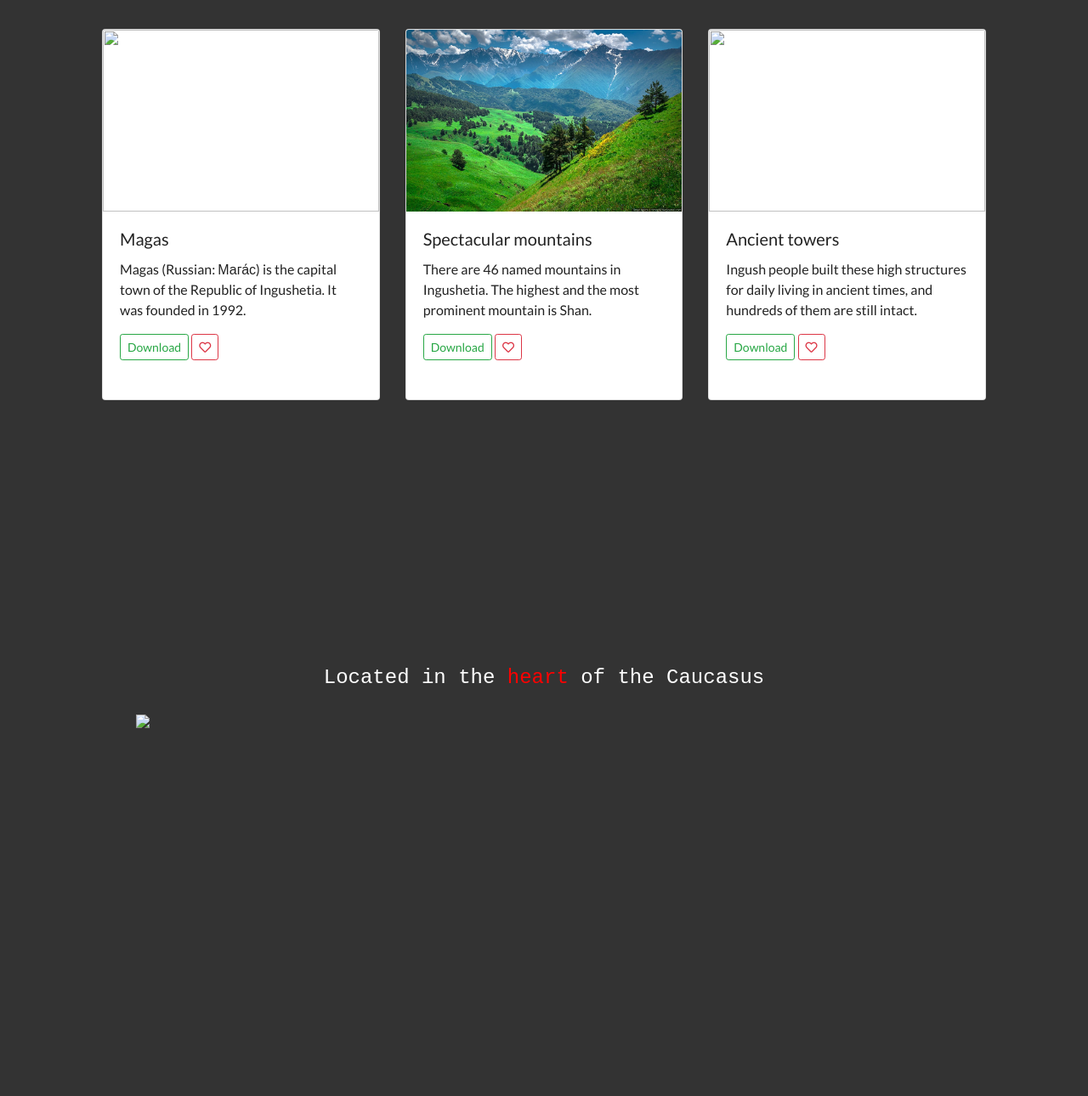
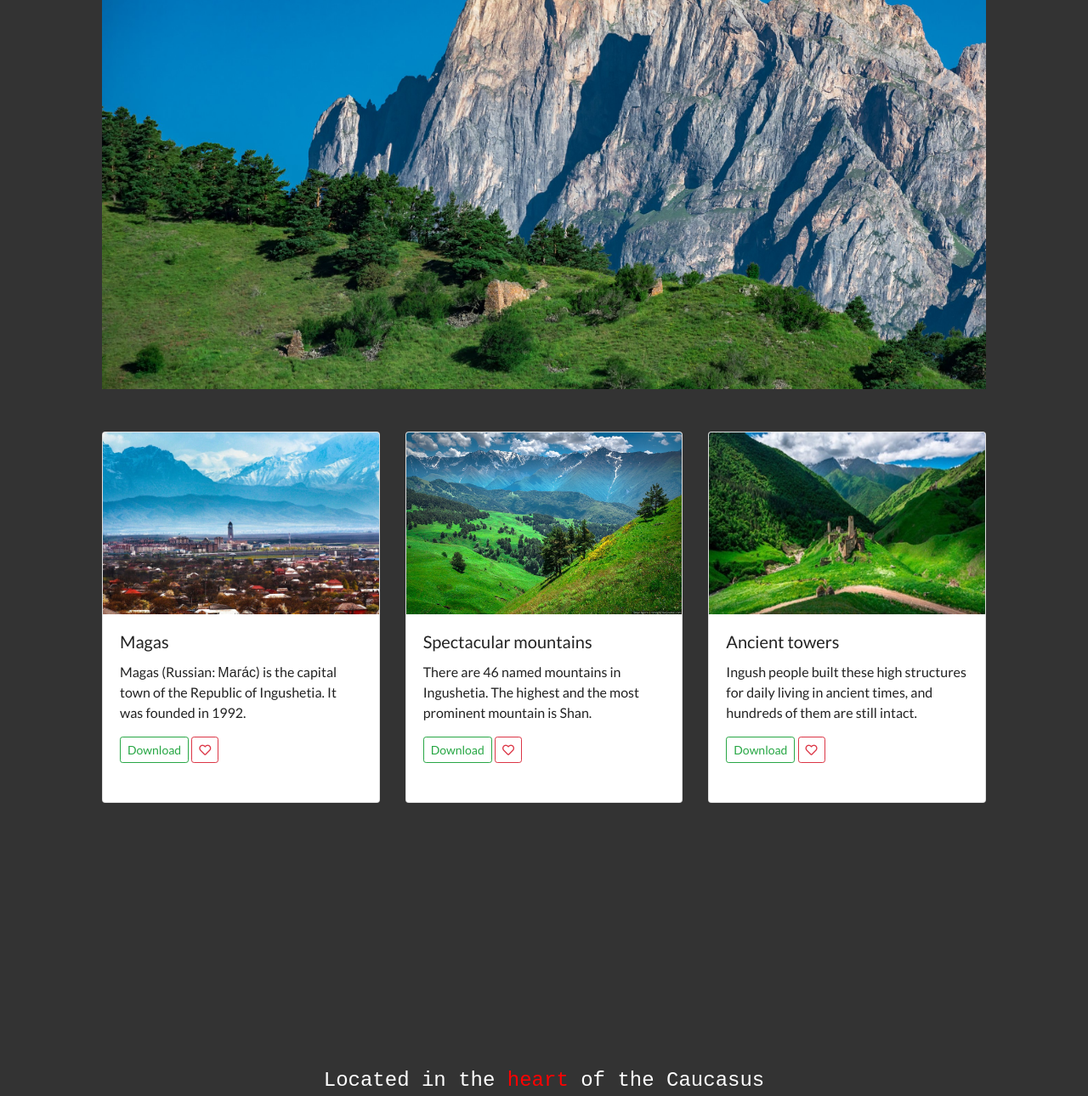
Before and after one commit to akhmed0606/bootstrap-webpage, a plain HTML site: page index.html in a window 1280 px wide. Shown: the part 184-1474 px from the top of the page at 85% size. Before the commit the page ends 1091 px from the top, so only its background shows below. Drawn offline with nearby package versions, Linux system fonts and the light colour scheme; files whose address does not match are found by name.

Commit message:
Update index.html

```diff
--- a/index.html
+++ b/index.html
@@ -37,7 +37,7 @@
         <section id="header">
             <h2>My amazing homeland <span>Ingushetia!</span></h2>
             <p class="lead">Place where you will find peace and hospitality.</p>
-            <img src="images/openkavkaz.com-ing-koki-1061.jpg" alt="Landscape">
+            <img src="openkavkaz.com-ing-koki-1061.jpg" alt="Landscape">
         </section>
 
         <section id="gallery">
@@ -45,7 +45,7 @@
                 <div class="row">
                     <div class="col-lg-4 mb-4">
                         <div class="card">
-                            <img class="card-img-top" src="images/Ingushetia.jpeg" alt="">
+                            <img class="card-img-top" src="Ingushetia.jpeg" alt="">
                             <div class="card-body">
                                 <h5 class="card-title">Magas</h5>
                                 <p class="card-text">Magas (Russian: Мага́с) is the capital town of the Republic of
@@ -71,7 +71,7 @@
                     </div>
                     <div class="col-lg-4 mb-4">
                         <div class="card">
-                            <img class="card-img-top" src="images/Landscape.jpeg" alt="">
+                            <img class="card-img-top" src="Landscape.jpeg" alt="">
                             <div class="card-body">
                                 <h5 class="card-title">Ancient towers</h5>
                                 <p class="card-text">Ingush people built these high structures for daily living in
@@ -87,7 +87,7 @@
         </section>
         <section class="location">
             <h4>Located in the <span class="heart">heart</span> of the Caucasus</h4>
-            <img src="images/Ingushetia_map_en.svg">
+            <img src="Ingushetia_map_en.svg">
         </section>
 
     </div>
```
